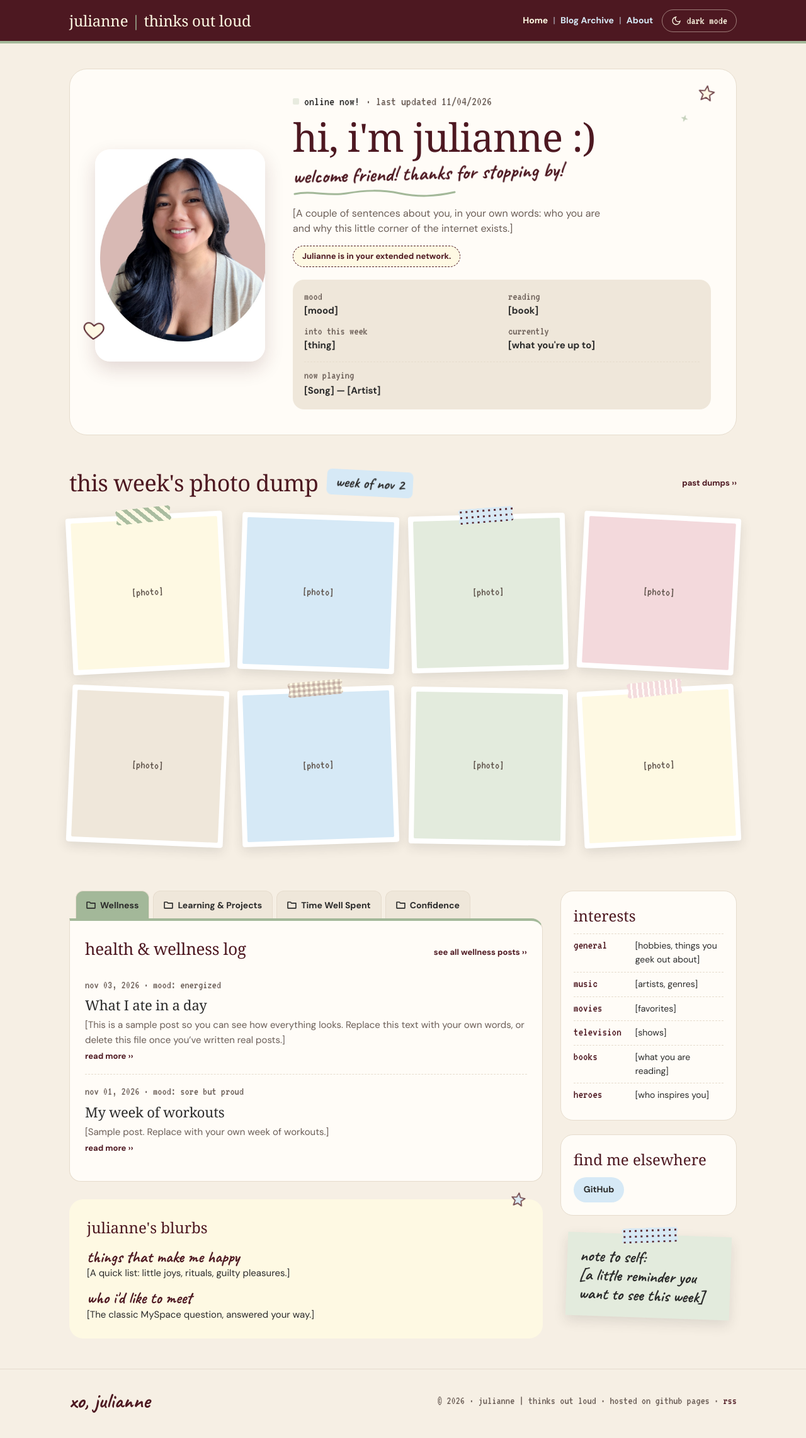
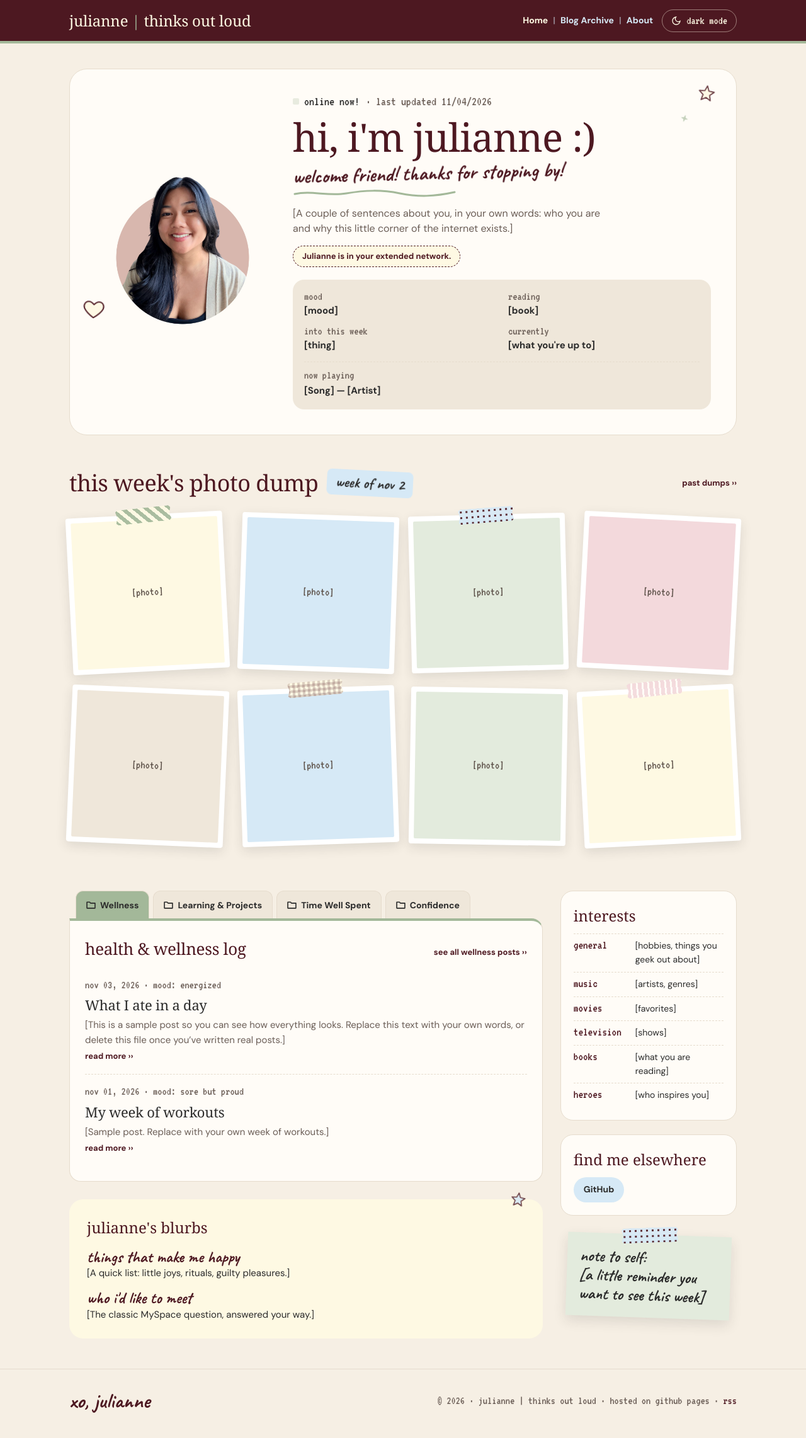
Before and after one commit to julianneitliong/thinks-out-loud, a Jekyll site: the page built from index.html, in a window 1280 px wide. Shown: the whole page at 63% size. Built offline with Jekyll 4.4.1, drawn with Linux system fonts in a browser that asks for light colours; some web fonts are replaced.

Commit message:
Remove white background behind hero photo
Added styles for photo blending and clipping in dark theme.

```diff
--- a/assets/css/style.css
+++ b/assets/css/style.css
@@ -119,6 +119,9 @@ b { font-weight: 700; }
 .hero-photo { position: relative; flex: 0 0 270px; max-width: 100%; margin: 10px auto 0; }
 .hero-photo img, .hero-ph { aspect-ratio: 4 / 5; width: 100%; object-fit: cover; border-radius: 24px; box-shadow: 0 12px 30px rgba(77, 24, 33, .16); }
 .hero-ph { color: #4A5A66; font-size: 20px; }
+/* your photo has a white background: blend it into the card (light) / crop to the circle (dark) */
+.hero-photo img { aspect-ratio: 1 / 1; border-radius: 0; box-shadow: none; mix-blend-mode: multiply; }
+:root[data-theme="dark"] .hero-photo img { mix-blend-mode: normal; clip-path: circle(39% at 51.4% 51.4%); }
 .hero-heart { position: absolute; bottom: 30px; left: -22px; }
 .hero-text { flex: 1 1 420px; min-width: 0; display: flex; flex-direction: column; gap: 14px; }
 .status { display: flex; flex-wrap: wrap; align-items: center; gap: 10px; font-size: 20px; }
```
